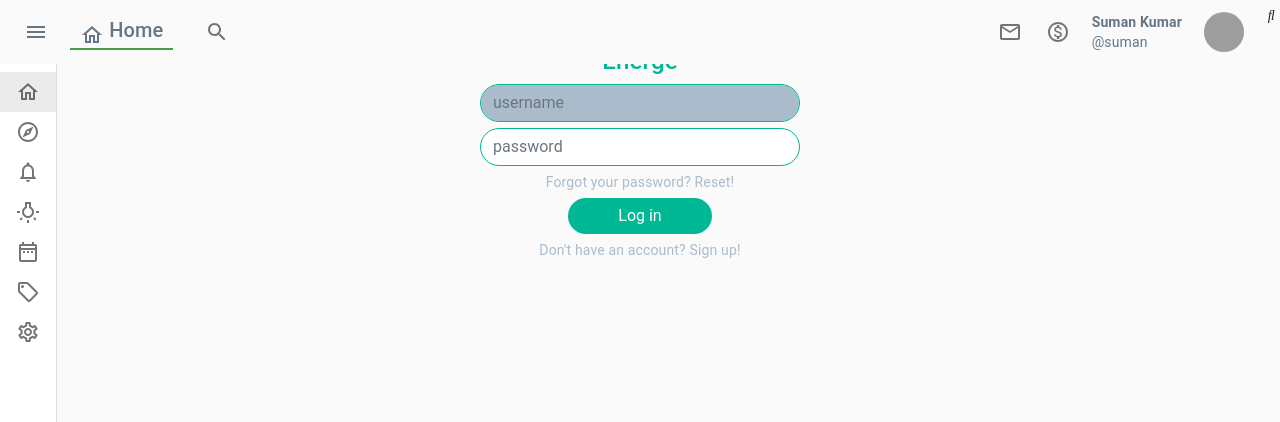
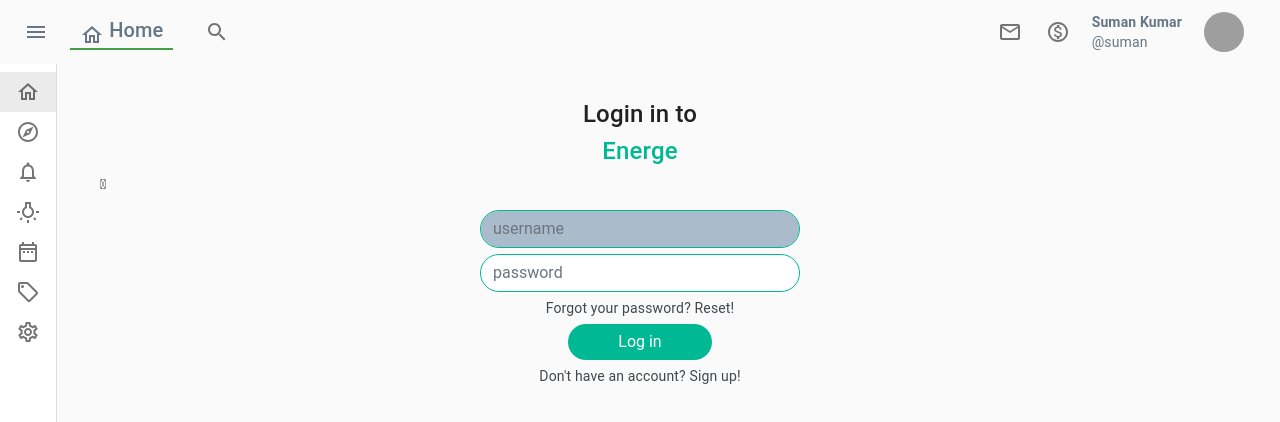
Before and after one commit to manish86510/frontendreact, a React (Create React App) app: page /login in a window 1280 px wide. Shown: the top 422 px of the page. Built offline with nearby package versions, Linux system fonts and the light colour scheme; grey boxes are pictures that could not be loaded; what react-swipeable-views-utils would draw is missing.

Commit message:
my ui changes

```diff
--- a/src/containers/forgot_password.js
+++ b/src/containers/forgot_password.js
@@ -45,11 +45,12 @@ export default function ForgotPassword(props) {
         </FormGroup>
         <FormGroup controlId="cpassword" bsSize="large" className="padb10">
           <FormControl
-            placeholder="Confirm PasswoSet New Password"
+            placeholder="Set New Password"
             value={confirm_password}
             onChange={e => setcPassword(e.target.value)}
             type="password"
           />
+
         </FormGroup>
         <Button block bsSize="large" type="submit">
           Set Password
--- a/src/containers/login.js
+++ b/src/containers/login.js
@@ -34,7 +34,7 @@ export default function Login(props) {
   }
 
   if (isLoggedIn) {
-    return <Redirect to="/" />;
+    return <Redirect to="/home" />;
   }
 
   function validateForm() {
@@ -50,6 +50,7 @@ export default function Login(props) {
     <div className="Login">
         <h4 align="center">Login in to</h4>
         <h4 align="center" id="title">Energe</h4>
+        <p><span className="fas fa-search"></span></p>
         <center>
       <form onSubmit={handleSubmit} method="post">
         <FormGroup controlId="username" bsSize="large" className="padb10">
@@ -60,9 +61,6 @@ export default function Login(props) {
             value={username}
             onChange={e => setUsername(e.target.value)}
           />
-          <div className="search-icon">
-            <i className="fas fa-search" />
-          </div>
         </FormGroup>
         <FormGroup controlId="password" bsSize="large" className="padb10">
           <FormControl
@@ -72,7 +70,9 @@ export default function Login(props) {
             type="password"
           />
         </FormGroup>
+
         <p className="padb10"><a href="/forgetpass">Forgot your password? Reset!</a></p>
+
         <Button block bsSize="large" type="submit" className="padb10">
           Log in
         </Button>
--- a/src/styles/Login.css
+++ b/src/styles/Login.css
@@ -1,6 +1,6 @@
 @media all and (min-width: 480px) {
     .Login {
-      padding: 10px 0;
+      padding: 100px 100px;
     }
 
     .Login form {
@@ -9,7 +9,7 @@
     }
 
     .Register {
-        padding: 10px 0;
+        padding: 100px 100px;
       }
 
       .Register form {
@@ -84,8 +84,8 @@
     border: 0px;
   }
 
-  a:link {
-    color: #aabbcc;
+  a:link{
+    color: #43474a;
     text-decoration: none;
   }
 }
```
